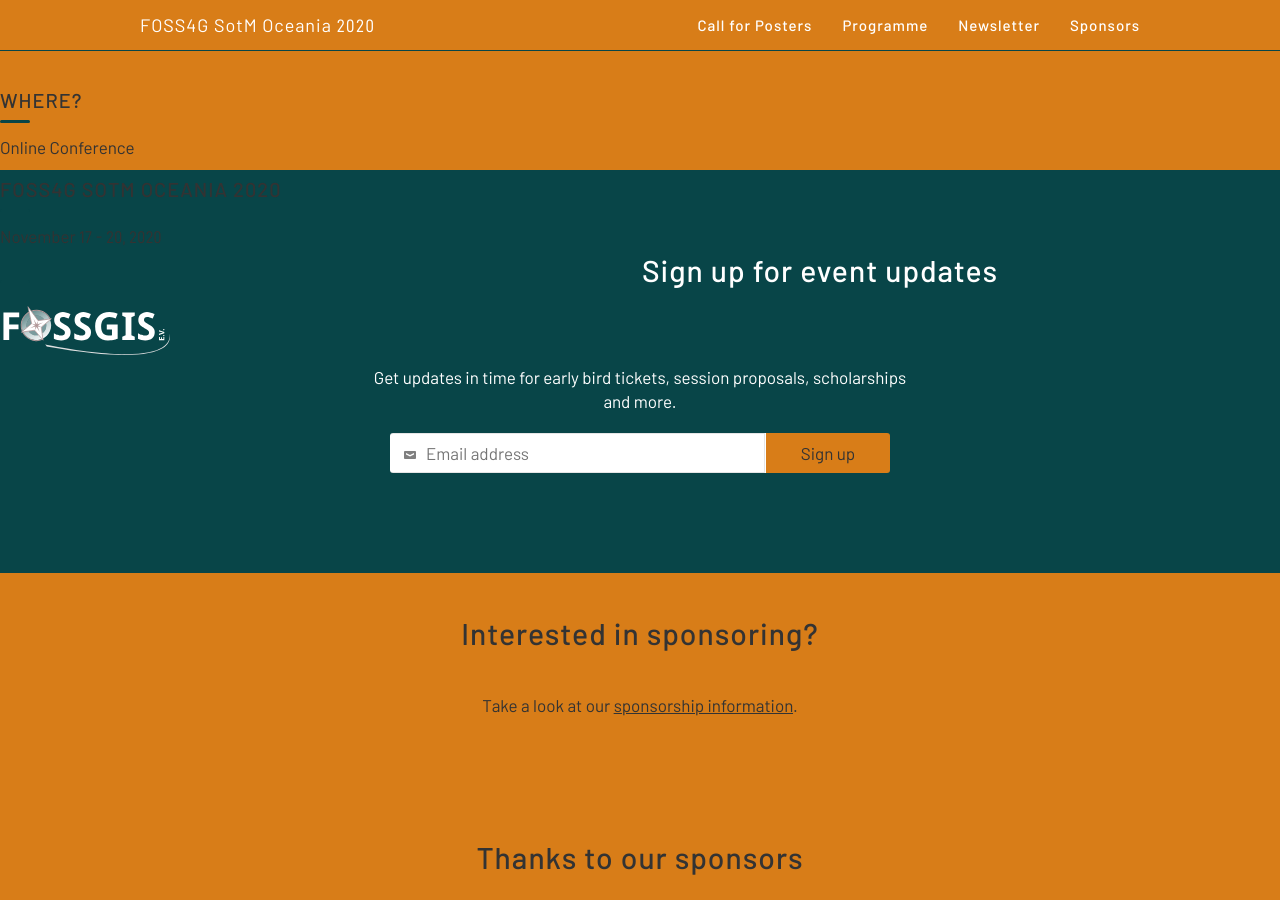
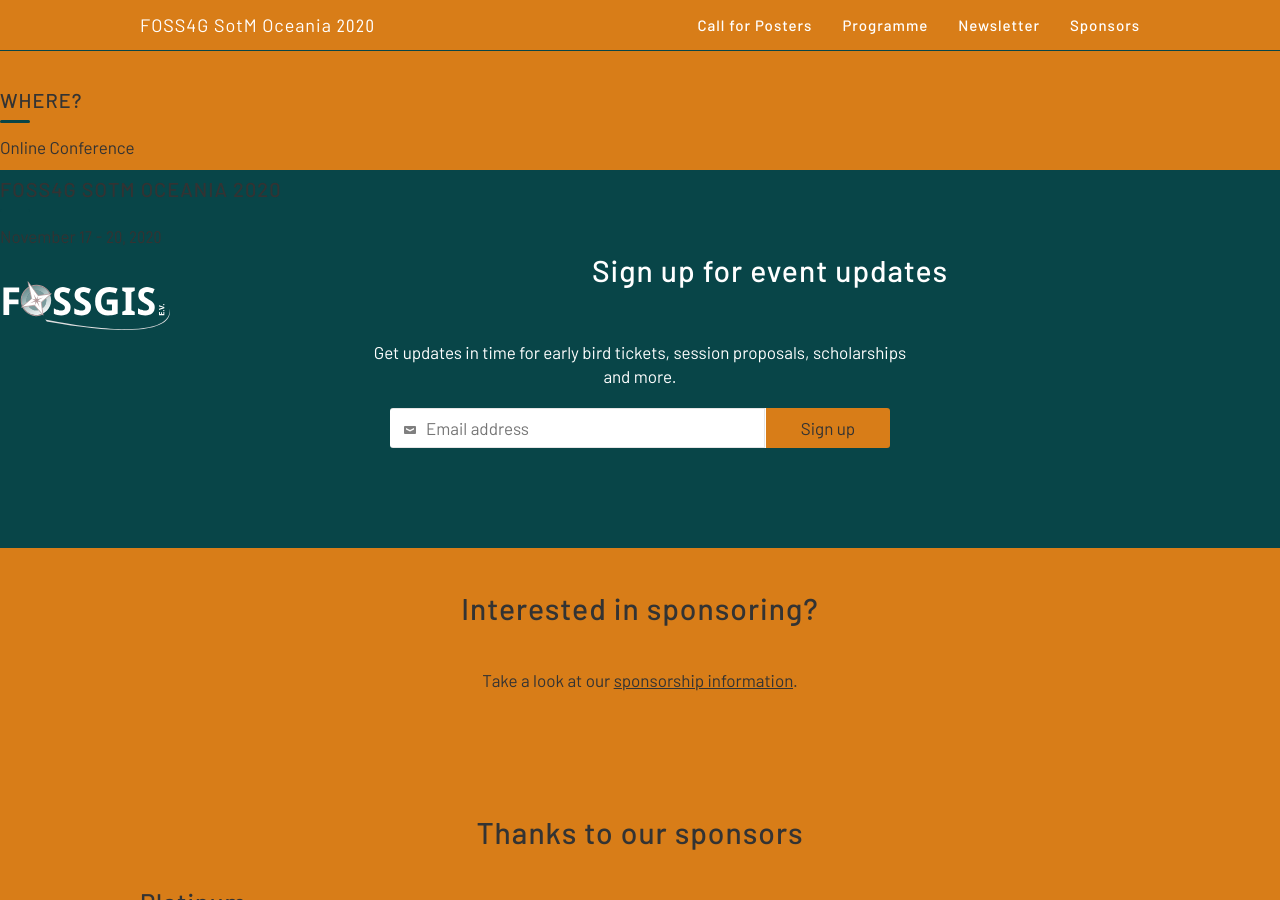
Before and after one commit to osgeo-oceania/foss4g-sotm-oceania-2020, a Jekyll site: the page built from index.html, in a window 1280 px wide and 900 px high, scrolled down 1430 px. Built offline with Jekyll 4.4.1, drawn with Linux system fonts in a browser that asks for light colours.

Commit message:
Update about.html

```diff
--- a/_includes/about.html
+++ b/_includes/about.html
@@ -12,10 +12,9 @@
           </div>
 	</div>
       </div>
-      <div class="col5 clearfix contain">
+      <div class="col4 clearfix contain">
           <h3 class="small-title uppercase">Where?</h3>
           <p>Online Conference</p>
-
           <h3 class="small-title uppercase">FOSS4G SotM Oceania 2020</h3>
           <p>November <span class="numeral">17 - 20, 2020</span></p>
 
@@ -31,10 +30,8 @@
              <h3 class="small-title uppercase">Volunteering</h3>
              <p>Thanks to all <a href="{{site.baseurl}}/attending/#volunteering">volunteers at SotM <span class="numeral">2019</span></a>!</p>
 
-	  -->
+	  <h3 class="small-title uppercase" style="height:0">&nbsp;</h3>
 
-          <h3 class="small-title uppercase" style="height:0">&nbsp;</h3>
-	  <!--
           <p>
             <a href="https://openstreetmap.org"><img src="logos/osm.svg" style="height:85px; margin-top:20px;" /></a>
 	  </p>
```
